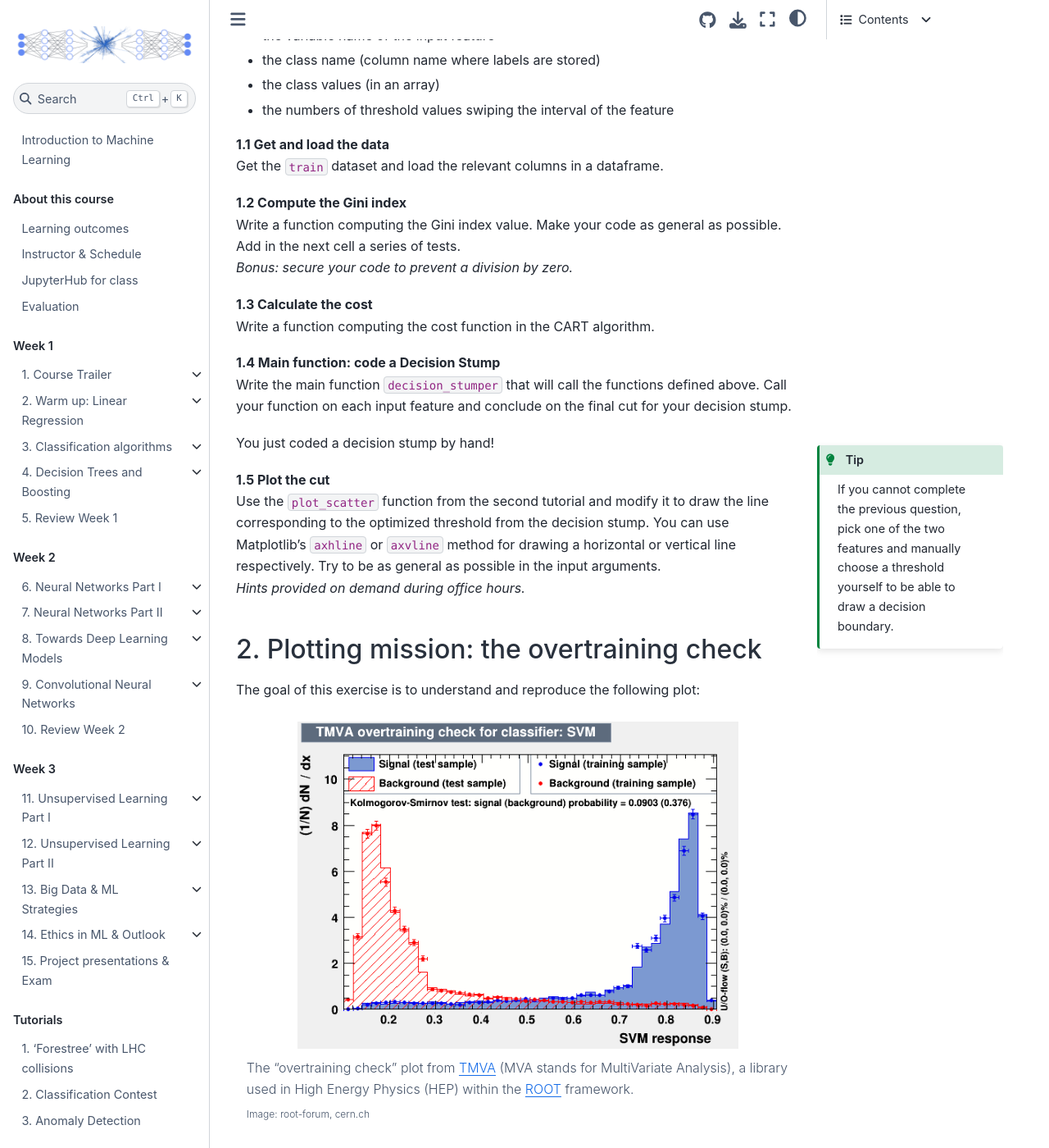
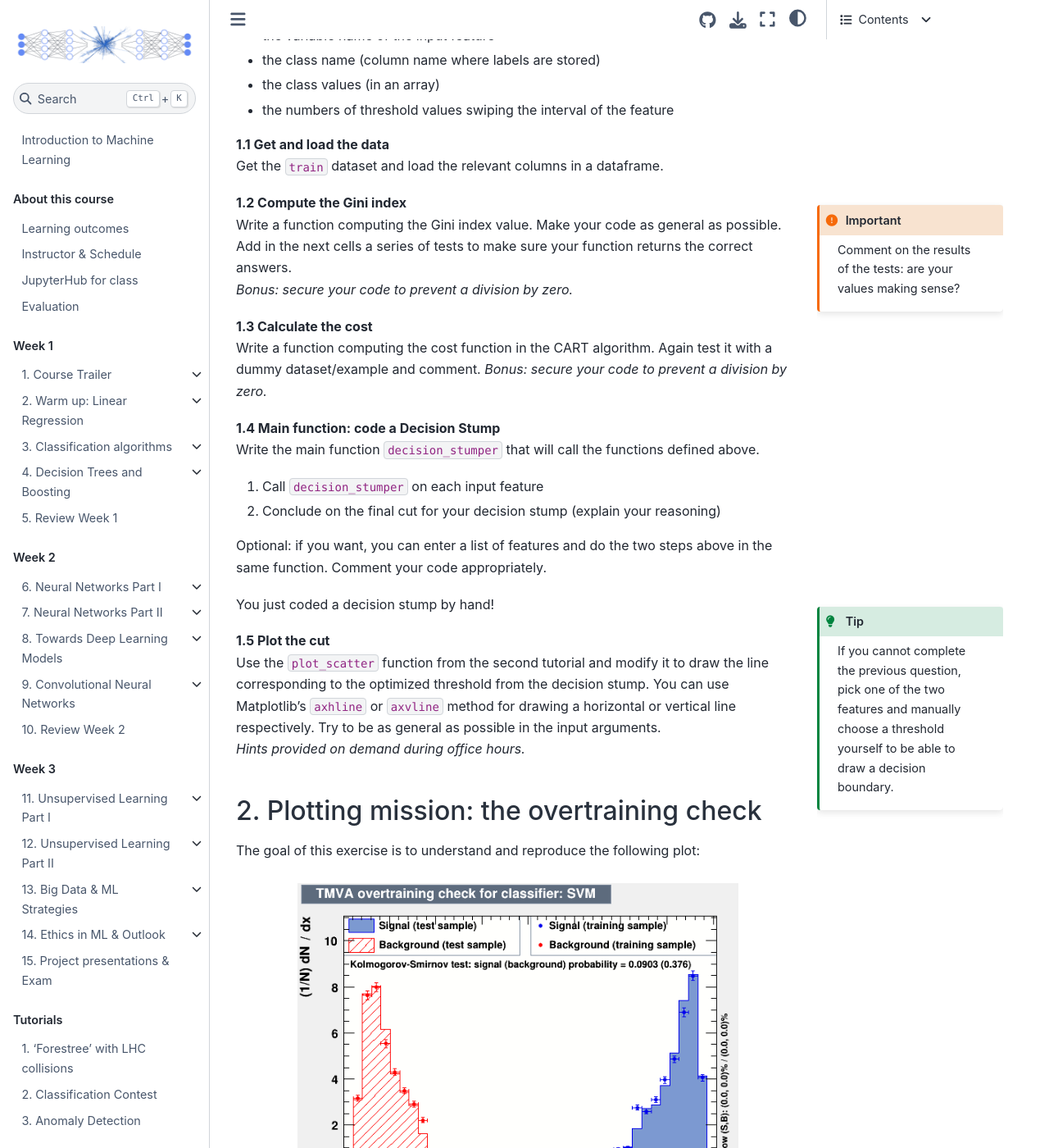
Before and after one commit to clairedavid/intro_to_ml, a Jupyter Book: the page built from assignments/ml_a2.md, in a window 1280 px wide and 1400 px high, scrolled down 742 px. Shown: the whole window at 82% size. Built offline with Jupyter Book 1.0.4 settings and Sphinx 7.4.7 and the Sphinx Book theme 1.1.4, drawn with Linux system fonts in a browser that asks for light colours; pages that are not in the unit, such as notebooks, are missing from menus; some of the changed text lies outside the part shown.

Commit message:
A2 better

`````diff
--- a/_config.yml
+++ b/_config.yml
@@ -35,7 +35,7 @@ html:
   extra_footer : |
     <div>
     <a href="https://creativecommons.org/licenses/by-nc-sa/4.0/"><img src="https://licensebuttons.net/l/by-nc-sa/3.0/88x31.png"></a>
-        All content on this site (unless otherwise specified) is licensed under the <a href="https://creativecommons.org/licenses/by-nc-sa/4.0/">CC BY-NC-SA 4.0 license</a>
+        &nbsp; All content on this site (unless otherwise specified) is licensed under the <a href="https://creativecommons.org/licenses/by-nc-sa/4.0/">CC BY-NC-SA 4.0 license</a>
     </div>
 
 sphinx:
--- a/assignments/ml_a2.md
+++ b/assignments/ml_a2.md
@@ -27,16 +27,26 @@ We will use $|\Delta\eta_{jj}|$ and $m_{jj}$ as our two input variables (the $_{
 __1.1 Get and load the data__
 Get the `train` dataset and load the relevant columns in a dataframe.
 
+````{margin}
+```{important}
+Comment on the results of the tests: are your values making sense?
+```
+````
 __1.2 Compute the Gini index__
 Write a function computing the Gini index value. Make your code as general as possible.
-Add in the next cell a series of tests.
+Add in the next cells a series of tests to make sure your function returns the correct answers.
 _Bonus: secure your code to prevent a division by zero._
 
 __1.3 Calculate the cost__
-Write a function computing the cost function in the CART algorithm.
+Write a function computing the cost function in the CART algorithm.  Again test it with a dummy dataset/example and comment.
+_Bonus: secure your code to prevent a division by zero._
 
 __1.4 Main function: code a Decision Stump__
-Write the main function `decision_stumper` that will call the functions defined above. Call your function on each input feature and conclude on the final cut for your decision stump.
+Write the main function `decision_stumper` that will call the functions defined above.
+1. Call `decision_stumper` on each input feature
+2. Conclude on the final cut for your decision stump (explain your reasoning)
+
+Optional: if you want, you can enter a list of features and do the two steps above in the same function. Comment your code appropriately.
 ````{margin}
 ```{tip}
 If you cannot complete the previous question, pick one of the two features and manually choose a threshold yourself to be able to draw a decision boundary.
@@ -60,7 +70,9 @@ The "overtraining check" plot from [TMVA](https://root.cern/manual/tmva/) (MVA s
  <sub>Image: root-forum, cern.ch</sub>
 ```
 
-The $x$-axis is an equivalent to the output scores of a classifier (here it is a Support Vector Machine, which are not covered in this course).
+
+The horizontal axis is an equivalent to the output scores of a classifier (here it is a Support Vector Machine, which are not covered in this course).
+The vertical axis may be confusing, yet the plot is a sample-normalized distribution of the output scores.
 
 We will use the same dataset as for the tutorial 2 'Forestree.' However as the validation set lacks statistics, you will use the training and __testing__ sets, the latter having more samples than the validation set.
 
`````
